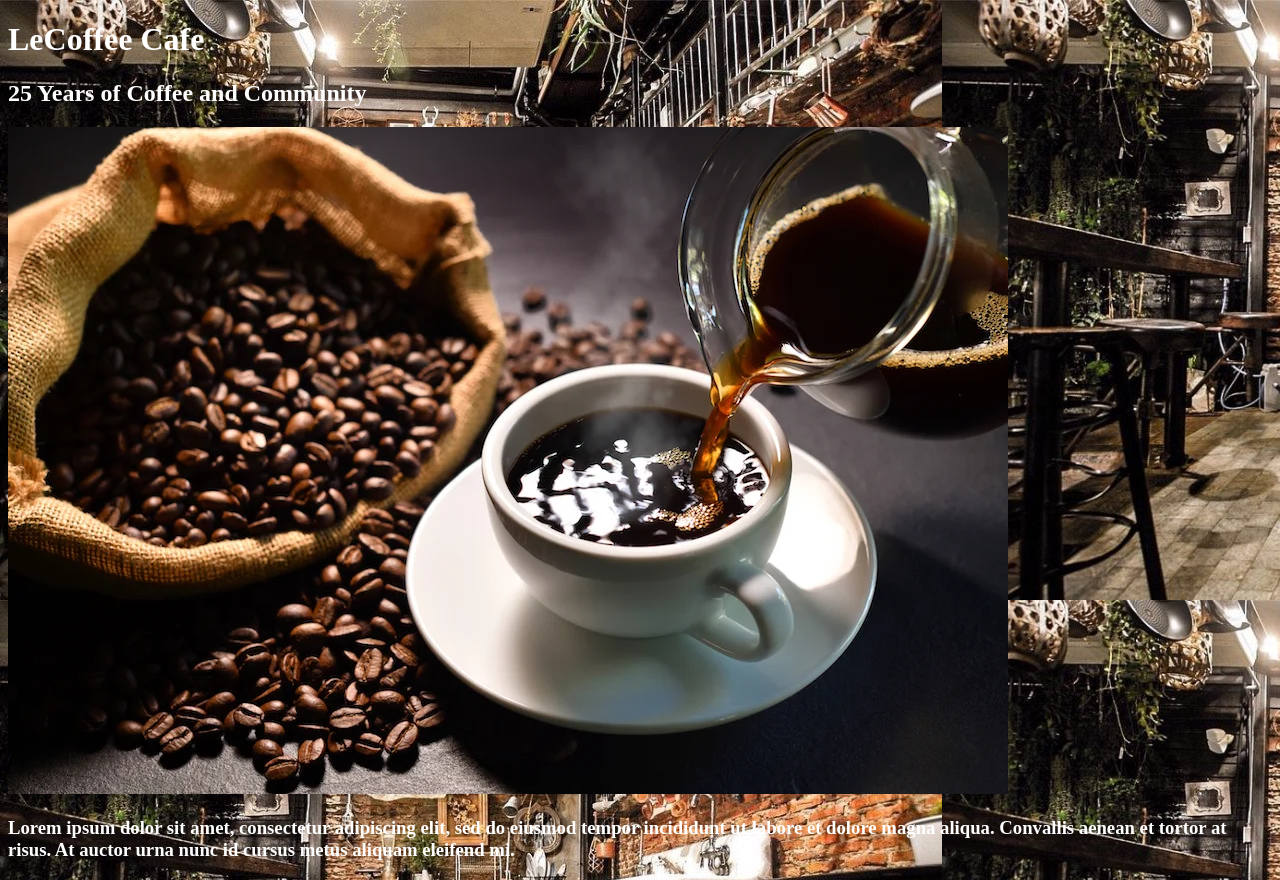
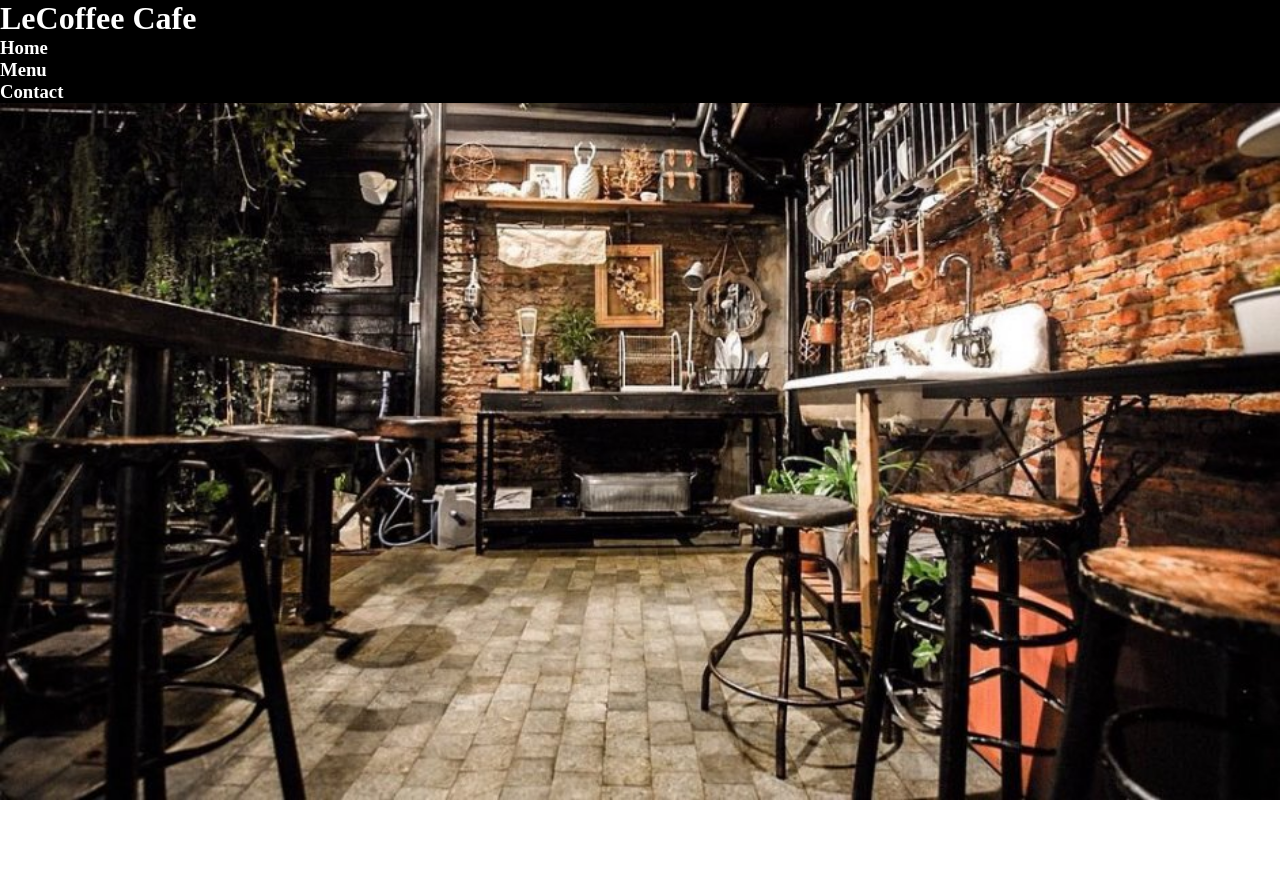
Before and after one commit to yamakenth/restaurant-page, a website built with webpack: page dist/index.html in a window 1280 px wide. After the commit the page ends 800 px from the top, so only its background shows below. Built offline with nearby package versions, Linux system fonts and the light colour scheme.

Commit message:
Add Webpage structure

```diff
--- a/src/home.js
+++ b/src/home.js
@@ -0,0 +1,15 @@
+const content = document.querySelector('#content');
+
+/*
+<h1>LeCoffee Cafe</h1>
+<h2>25 Years of Coffee and Community</h2>
+<img
+  src="../src/coffee-cup-coffee-beans.png"
+  alt="A coffee cup and a bag of coffee beans on a table"
+>
+<h3>
+  Lorem ipsum dolor sit amet, consectetur adipiscing elit, sed do eiusmod tempor incididunt ut
+  labore et dolore magna aliqua. Convallis aenean et tortor at risus. At auctor urna nunc id
+  cursus metus aliquam eleifend mi.
+</h3>
+*/
--- a/src/index.js
+++ b/src/index.js
@@ -1,3 +1,37 @@
 import './style.css';
 
-console.log('Webpack is correctly set up.');
+const content = document.querySelector('#content');
+
+const createHeader = (() => {
+  const header = document.createElement('div');
+  header.classList.add('header');
+
+  const logo = document.createElement('h1');
+  logo.classList.add('logo');
+  logo.textContent = 'LeCoffee Cafe';
+
+  const nav = document.createElement('div');
+  nav.classList.add('nav');
+  const home = document.createElement('h3');
+  home.classList.add('home-nav');
+  home.textContent = 'Home';
+  const menu = document.createElement('h3');
+  menu.classList.add('menu-nav');
+  menu.textContent = 'Menu';
+  const contact = document.createElement('h3');
+  contact.classList.add('contact-nav');
+  contact.textContent = 'Contact';
+
+
+
+  // test
+  nav.appendChild(home);
+  nav.appendChild(menu);
+  nav.appendChild(contact);
+
+  header.appendChild(logo);
+  header.appendChild(nav);
+
+  content.appendChild(header);
+
+})();
--- a/src/style.css
+++ b/src/style.css
@@ -1,4 +1,16 @@
+* {
+  margin: 0;
+  padding: 0;
+}
+
 body {
+  height: 100vh;
   background-image: url('cafe-background.png');
+  background-repeat: no-repeat;
+  background-size: 100% 100%;
   color: #ffffff;
 }
+
+.header {
+  background-color: #000000;
+}
```
Also changed, not shown: dist/fc52553b257f10676499.png (added), dist/index.html, dist/main.js.
